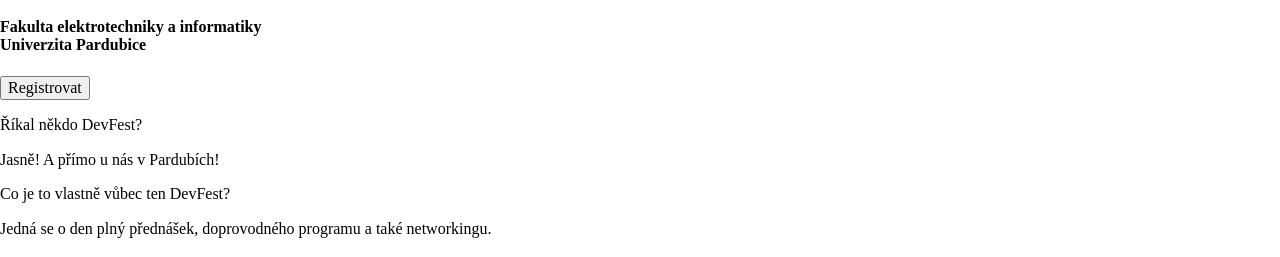
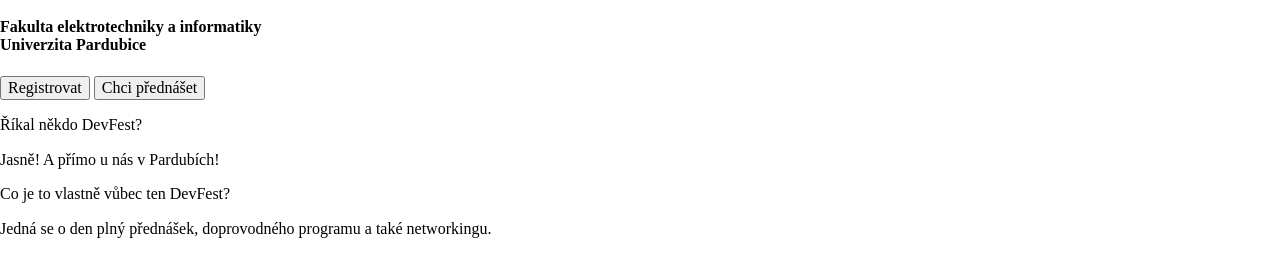
Before and after one commit to gugcz/devfest-pardubice, a website: page src/index.html in a window 1280 px wide. Shown: the part 189-446 px from the top of the page. Drawn offline with nearby package versions, Linux system fonts and the light colour scheme.

Commit message:
Add CFP button.

```diff
--- a/src/index.html
+++ b/src/index.html
@@ -35,9 +35,14 @@
       </div>
       <div class="header-content">
         <div class="register-container">
-          <button class="mdc-button mdc-button--outlined register-button button" onclick="window.open('https://www.meetup.com/GDG-Pardubice/events/259422675/')">
-            <span class="mdc-button__label">Registrovat</span>
-          </button>
+          <div class="buttons-container">
+              <button class="mdc-button mdc-button--outlined register-button button" onclick="window.open('https://www.meetup.com/GDG-Pardubice/events/259422675/')">
+                <span class="mdc-button__label">Registrovat</span>
+              </button>
+              <button class="mdc-button mdc-button--outlined cfp-button button" onclick="window.open('https://goo.gl/forms/mIuvc9lDDU5oiMVB2')">
+                <span class="mdc-button__label">Chci přednášet</span>
+              </button>
+          </div>
           <div class="info-text">
             <p class="question">Říkal někdo DevFest?</p>
             <p class="answer">Jasně! A přímo u nás v Pardubích!</p>
--- a/src/styles/styles.scss
+++ b/src/styles/styles.scss
@@ -66,8 +66,15 @@
                 justify-content: center;
                 align-items: center;
 
-                .register-button {
-                    margin: 0 0 20px 0;
+                .buttons-container {
+                    display: flex;
+                    flex-direction: row;
+                    flex-wrap: wrap;
+                    justify-content: center;
+
+                    .register-button, .cfp-button {
+                        margin: 8px;
+                    }
                 }
 
                 .info-text {
```
Also changed, not shown: 1 other file.
